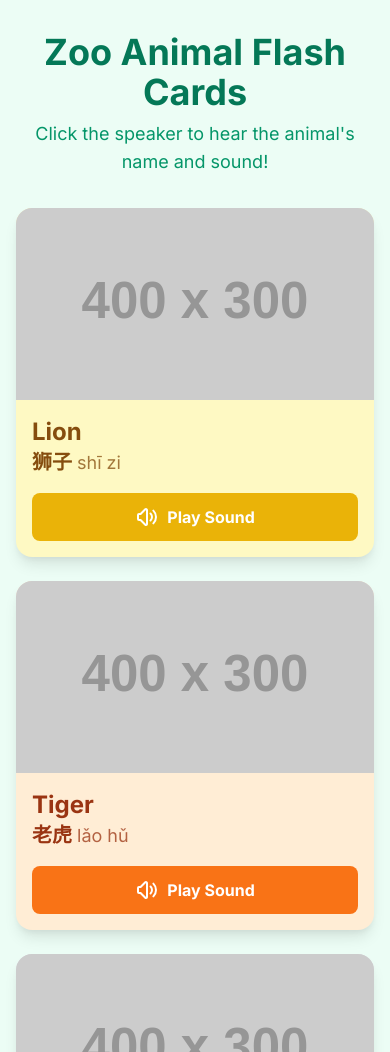
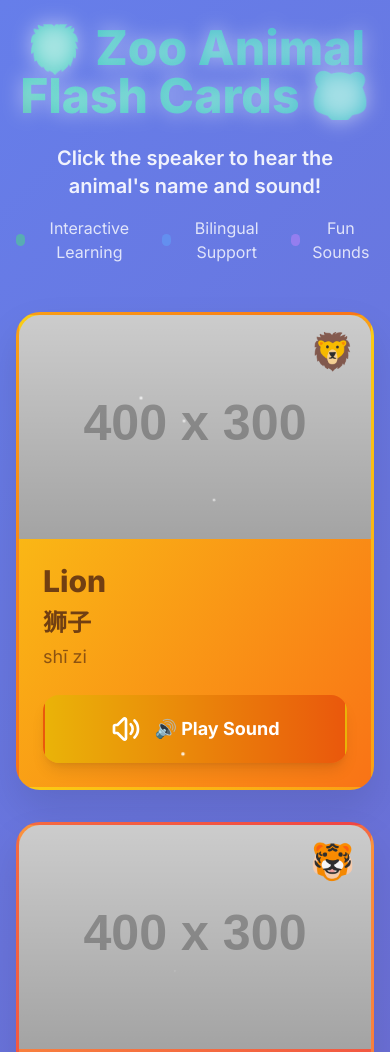
Before and after one commit to MK-Chan-MECACA/Zoo-Flash-Card-for-Toddler, a plain HTML site: page index.html in a window 390 px wide. Shown: the top 1052 px of the page. Drawn offline with nearby package versions, Linux system fonts and the light colour scheme; placeholder pictures from the web are drawn by us.

Commit message:
🎨 Enhanced UI with modern design and animations
- Added beautiful gradient background and card designs
- Implemented smooth animations and hover effects
- Enhanced typography with better font weights and hierarchy
- Added emoji integration and sparkle effects
- Improved button interactions with ripple effects
- Better mobile responsiveness and accessibility
- Added feature indicators and visual feedback
- Staggered card loading animations

```diff
--- a/index.html
+++ b/index.html
@@ -5,42 +5,173 @@
     <meta name="viewport" content="width=device-width, initial-scale=1.0">
     <title>Zoo Animal Flash Cards</title>
     <script src="https://cdn.tailwindcss.com"></script>
-    <link href="https://fonts.googleapis.com/css2?family=Inter:wght@400;600;700&family=Noto+Sans+SC:wght@400;700&display=swap" rel="stylesheet">
+    <link href="https://fonts.googleapis.com/css2?family=Inter:wght@400;600;700;800&family=Noto+Sans+SC:wght@400;700;900&display=swap" rel="stylesheet">
     <style>
         body {
             font-family: 'Inter', 'Noto Sans SC', sans-serif;
             -webkit-tap-highlight-color: transparent;
+            background: linear-gradient(135deg, #667eea 0%, #764ba2 100%);
+            min-height: 100vh;
         }
+
         .card {
-            box-shadow: 0 10px 15px -3px rgba(0, 0, 0, 0.1), 0 4px 6px -2px rgba(0, 0, 0, 0.05);
-            transition: transform 0.3s ease-in-out, box-shadow 0.3s ease-in-out;
+            box-shadow: 0 20px 40px rgba(0, 0, 0, 0.1);
+            transition: all 0.4s cubic-bezier(0.175, 0.885, 0.32, 1.275);
+            border: 3px solid transparent;
+            position: relative;
+            overflow: hidden;
         }
+
+        .card::before {
+            content: '';
+            position: absolute;
+            top: 0;
+            left: -100%;
+            width: 100%;
+            height: 100%;
+            background: linear-gradient(90deg, transparent, rgba(255,255,255,0.2), transparent);
+            transition: left 0.5s;
+        }
+
+        .card:hover::before {
+            left: 100%;
+        }
+
         .card:hover {
-            transform: translateY(-5px);
-            box-shadow: 0 20px 25px -5px rgba(0, 0, 0, 0.1), 0 10px 10px -5px rgba(0, 0, 0, 0.04);
+            transform: translateY(-10px) scale(1.02);
+            box-shadow: 0 30px 60px rgba(0, 0, 0, 0.15);
+            border-color: rgba(255, 255, 255, 0.3);
         }
+
         .play-button {
-            transition: background-color 0.3s, transform 0.2s;
+            transition: all 0.3s cubic-bezier(0.175, 0.885, 0.32, 1.275);
+            position: relative;
+            overflow: hidden;
+            border: 2px solid transparent;
         }
+
+        .play-button::before {
+            content: '';
+            position: absolute;
+            top: 50%;
+            left: 50%;
+            width: 0;
+            height: 0;
+            background: rgba(255, 255, 255, 0.2);
+            border-radius: 50%;
+            transform: translate(-50%, -50%);
+            transition: width 0.3s, height 0.3s;
+        }
+
+        .play-button:hover::before {
+            width: 300px;
+            height: 300px;
+        }
+
+        .play-button:hover {
+            transform: scale(1.05);
+            border-color: rgba(255, 255, 255, 0.5);
+        }
+
         .play-button:active {
             transform: scale(0.95);
         }
+
+        .animal-image {
+            transition: transform 0.3s ease;
+        }
+
+        .card:hover .animal-image {
+            transform: scale(1.1);
+        }
+
+        .title-glow {
+            text-shadow: 0 0 20px rgba(255, 255, 255, 0.5);
+        }
+
+        .floating {
+            animation: floating 3s ease-in-out infinite;
+        }
+
+        @keyframes floating {
+            0%, 100% { transform: translateY(0px); }
+            50% { transform: translateY(-10px); }
+        }
+
+        .bounce-in {
+            animation: bounceIn 0.6s ease-out;
+        }
+
+        @keyframes bounceIn {
+            0% { transform: scale(0.3); opacity: 0; }
+            50% { transform: scale(1.05); }
+            70% { transform: scale(0.9); }
+            100% { transform: scale(1); opacity: 1; }
+        }
+
+        .gradient-text {
+            background: linear-gradient(45deg, #ff6b6b, #4ecdc4, #45b7d1, #96ceb4);
+            background-size: 300% 300%;
+            -webkit-background-clip: text;
+            -webkit-text-fill-color: transparent;
+            background-clip: text;
+            animation: gradientShift 3s ease infinite;
+        }
+
+        @keyframes gradientShift {
+            0%, 100% { background-position: 0% 50%; }
+            50% { background-position: 100% 50%; }
+        }
+
+        .sparkle {
+            position: absolute;
+            width: 4px;
+            height: 4px;
+            background: white;
+            border-radius: 50%;
+            animation: sparkle 2s linear infinite;
+        }
+
+        @keyframes sparkle {
+            0% { opacity: 0; transform: scale(0); }
+            50% { opacity: 1; transform: scale(1); }
+            100% { opacity: 0; transform: scale(0); }
+        }
     </style>
 </head>
-<body class="bg-emerald-50 text-gray-800">
+<body class="text-white">
 
     <div class="container mx-auto px-4 py-8">
-        <header class="text-center mb-8">
-            <h1 class="text-4xl md:text-5xl font-bold text-emerald-700">Zoo Animal Flash Cards</h1>
-            <p class="text-lg text-emerald-600 mt-2">Click the speaker to hear the animal's name and sound!</p>
+        <header class="text-center mb-12">
+            <div class="floating mb-4">
+                <h1 class="text-5xl md:text-7xl font-black title-glow gradient-text">🦁 Zoo Animal Flash Cards 🐯</h1>
+            </div>
+            <p class="text-xl md:text-2xl text-white/90 font-semibold mb-4">Click the speaker to hear the animal's name and sound!</p>
+            <div class="flex justify-center items-center space-x-4 text-white/80">
+                <span class="flex items-center">
+                    <span class="w-3 h-3 bg-green-400 rounded-full mr-2 animate-pulse"></span>
+                    Interactive Learning
+                </span>
+                <span class="flex items-center">
+                    <span class="w-3 h-3 bg-blue-400 rounded-full mr-2 animate-pulse"></span>
+                    Bilingual Support
+                </span>
+                <span class="flex items-center">
+                    <span class="w-3 h-3 bg-purple-400 rounded-full mr-2 animate-pulse"></span>
+                    Fun Sounds
+                </span>
+            </div>
         </header>
 
-        <main id="flashcard-container" class="grid grid-cols-1 sm:grid-cols-2 md:grid-cols-3 lg:grid-cols-4 gap-6 md:gap-8">
+        <main id="flashcard-container" class="grid grid-cols-1 sm:grid-cols-2 md:grid-cols-3 lg:grid-cols-4 gap-8 md:gap-10">
             <!-- Animal cards will be injected here by JavaScript -->
         </main>
 
-        <footer class="text-center mt-12 text-emerald-500">
-            <p>A fun learning game for toddlers.</p>
+        <footer class="text-center mt-16 text-white/70">
+            <p class="text-lg font-medium">A fun learning game for toddlers 🎮</p>
+            <div class="mt-4 flex justify-center space-x-6">
+                <span class="text-sm">Made with ❤️ for little learners</span>
+            </div>
         </footer>
     </div>
 
@@ -53,10 +184,10 @@
                 pinyin: 'shī zi',
                 sound_text: 'The lion says roar',
                 image_query: 'A_friendly_cartoon_lion_in_a_jungle',
-                bg_color: 'bg-yellow-100',
-                text_color: 'text-yellow-800',
-                button_color: 'bg-yellow-500',
-                button_hover: 'hover:bg-yellow-600',
+                bg_gradient: 'from-yellow-400 to-orange-500',
+                text_color: 'text-yellow-900',
+                button_color: 'from-yellow-500 to-orange-600',
+                emoji: '🦁',
             },
             {
                 name_en: 'Tiger',
@@ -64,10 +195,10 @@
                 pinyin: 'lǎo hǔ',
                 sound_text: 'The tiger says grrrr',
                 image_query: 'A_cute_cartoon_tiger_with_stripes',
-                bg_color: 'bg-orange-100',
-                text_color: 'text-orange-800',
-                button_color: 'bg-orange-500',
-                button_hover: 'hover:bg-orange-600',
+                bg_gradient: 'from-orange-400 to-red-500',
+                text_color: 'text-orange-900',
+                button_color: 'from-orange-500 to-red-600',
+                emoji: '🐯',
             },
             {
                 name_en: 'Elephant',
@@ -75,10 +206,10 @@
                 pinyin: 'dà xiàng',
                 sound_text: 'The elephant says pawoo',
                 image_query: 'A_happy_cartoon_elephant_with_big_ears',
-                bg_color: 'bg-gray-200',
+                bg_gradient: 'from-gray-300 to-gray-600',
                 text_color: 'text-gray-800',
-                button_color: 'bg-gray-500',
-                button_hover: 'hover:bg-gray-600',
+                button_color: 'from-gray-500 to-gray-700',
+                emoji: '🐘',
             },
             {
                 name_en: 'Monkey',
@@ -86,10 +217,10 @@
                 pinyin: 'hóu zi',
                 sound_text: 'The monkey says ooh ooh aah aah',
                 image_query: 'A_playful_cartoon_monkey_swinging',
-                bg_color: 'bg-amber-100',
-                text_color: 'text-amber-800',
-                button_color: 'bg-amber-500',
-                button_hover: 'hover:bg-amber-600',
+                bg_gradient: 'from-amber-300 to-orange-400',
+                text_color: 'text-amber-900',
+                button_color: 'from-amber-500 to-orange-600',
+                emoji: '🐒',
             },
             {
                 name_en: 'Panda',
@@ -97,10 +228,10 @@
                 pinyin: 'xióng māo',
                 sound_text: 'The panda munches on bamboo',
                 image_query: 'A_cuddly_cartoon_panda_eating_bamboo',
-                bg_color: 'bg-zinc-200',
-                text_color: 'text-zinc-800',
-                button_color: 'bg-zinc-800',
-                button_hover: 'hover:bg-zinc-900',
+                bg_gradient: 'from-gray-200 to-gray-500',
+                text_color: 'text-gray-800',
+                button_color: 'from-gray-600 to-gray-800',
+                emoji: '🐼',
             },
             {
                 name_en: 'Giraffe',
@@ -108,10 +239,10 @@
                 pinyin: 'cháng jǐng lù',
                 sound_text: 'The giraffe is quiet',
                 image_query: 'A_tall_cartoon_giraffe_with_a_long_neck',
-                bg_color: 'bg-yellow-50',
-                text_color: 'text-yellow-700',
-                button_color: 'bg-yellow-400',
-                button_hover: 'hover:bg-yellow-500',
+                bg_gradient: 'from-yellow-200 to-amber-400',
+                text_color: 'text-yellow-900',
+                button_color: 'from-yellow-400 to-amber-600',
+                emoji: '🦒',
             },
              {
                 name_en: 'Zebra',
@@ -119,10 +250,10 @@
                 pinyin: 'bān mǎ',
                 sound_text: 'The zebra says neigh',
                 image_query: 'A_friendly_cartoon_zebra_with_black_and_white_stripes',
-                bg_color: 'bg-slate-100',
-                text_color: 'text-slate-800',
-                button_color: 'bg-slate-400',
-                button_hover: 'hover:bg-slate-500',
+                bg_gradient: 'from-gray-100 to-gray-400',
+                text_color: 'text-gray-800',
+                button_color: 'from-gray-400 to-gray-600',
+                emoji: '🦓',
             },
             {
                 name_en: 'Penguin',
@@ -130,10 +261,10 @@
                 pinyin: 'qǐ é',
                 sound_text: 'The penguin says honk honk',
                 image_query: 'A_cute_cartoon_penguin_on_ice',
-                bg_color: 'bg-sky-100',
-                text_color: 'text-sky-800',
-                button_color: 'bg-sky-400',
-                button_hover: 'hover:bg-sky-500',
+                bg_gradient: 'from-blue-200 to-blue-500',
+                text_color: 'text-blue-900',
+                button_color: 'from-blue-400 to-blue-600',
+                emoji: '🐧',
             }
         ];
 
@@ -142,30 +273,45 @@
 
         // --- Function to create and display cards ---
         function createAnimalCards() {
-            animals.forEach(animal => {
+            animals.forEach((animal, index) => {
                 const card = document.createElement('div');
-                card.className = `card w-full ${animal.bg_color} rounded-2xl overflow-hidden flex flex-col`;
+                card.className = `card w-full bg-gradient-to-br ${animal.bg_gradient} rounded-3xl overflow-hidden flex flex-col bounce-in`;
+                card.style.animationDelay = `${index * 0.1}s`;
 
-                // Generate a placeholder image URL
-                const imageUrl = `https://placehold.co/400x300/${animal.bg_color.split('-')[1]}00/333333?text=${animal.image_query.replace(/_/g, '%20')}&font=lora`;
+                // Generate a placeholder image URL with better styling
+                const imageUrl = `https://placehold.co/400x300/ffffff/333333?text=${animal.emoji}+${animal.name_en}&font=inter&fontSize=24`;
 
                 card.innerHTML = `
-                    <div class="relative">
-                        <img src="${imageUrl}" alt="A cute cartoon of a ${animal.name_en}" class="w-full h-48 object-cover">
+                    <div class="relative overflow-hidden">
+                        <img src="${imageUrl}" alt="A cute cartoon of a ${animal.name_en}" class="animal-image w-full h-56 object-cover">
+                        <div class="absolute top-4 right-4 text-4xl">${animal.emoji}</div>
+                        <div class="absolute inset-0 bg-gradient-to-t from-black/20 to-transparent"></div>
                     </div>
-                    <div class="p-4 flex-grow flex flex-col justify-between">
+                    <div class="p-6 flex-grow flex flex-col justify-between">
                         <div>
-                            <h2 class="text-2xl font-bold ${animal.text_color}">${animal.name_en}</h2>
-                            <p class="text-xl font-semibold ${animal.text_color}">${animal.name_zh} <span class="text-lg font-normal opacity-75">${animal.pinyin}</span></p>
+                            <h2 class="text-3xl font-black ${animal.text_color} mb-2">${animal.name_en}</h2>
+                            <p class="text-2xl font-bold ${animal.text_color} mb-1">${animal.name_zh}</p>
+                            <p class="text-lg font-medium ${animal.text_color}/80">${animal.pinyin}</p>
                         </div>
-                        <button class="play-button w-full mt-4 p-3 rounded-lg text-white font-bold flex items-center justify-center ${animal.button_color} ${animal.button_hover}" data-en="${animal.name_en}" data-zh="${animal.name_zh}" data-sound="${animal.sound_text}">
-                            <svg xmlns="http://www.w3.org/2000/svg" class="h-6 w-6 mr-2" fill="none" viewBox="0 0 24 24" stroke="currentColor" stroke-width="2">
+                        <button class="play-button w-full mt-6 p-4 rounded-2xl text-white font-bold text-lg flex items-center justify-center bg-gradient-to-r ${animal.button_color} shadow-lg" data-en="${animal.name_en}" data-zh="${animal.name_zh}" data-sound="${animal.sound_text}">
+                            <svg xmlns="http://www.w3.org/2000/svg" class="h-8 w-8 mr-3" fill="none" viewBox="0 0 24 24" stroke="currentColor" stroke-width="2">
                                 <path stroke-linecap="round" stroke-linejoin="round" d="M15.536 8.464a5 5 0 010 7.072m2.828-9.9a9 9 0 010 12.728M5.586 15H4a1 1 0 01-1-1v-4a1 1 0 011-1h1.586l4.707-4.707C10.923 3.663 12 4.109 12 5v14c0 .891-1.077 1.337-1.707.707L5.586 15z" />
                             </svg>
-                            Play Sound
+                            🔊 Play Sound
                         </button>
                     </div>
                 `;
+
+                // Add sparkle effects
+                for (let i = 0; i < 5; i++) {
+                    const sparkle = document.createElement('div');
+                    sparkle.className = 'sparkle';
+                    sparkle.style.left = Math.random() * 100 + '%';
+                    sparkle.style.top = Math.random() * 100 + '%';
+                    sparkle.style.animationDelay = Math.random() * 2 + 's';
+                    card.appendChild(sparkle);
+                }
+
                 container.appendChild(card);
             });
         }
@@ -181,6 +327,12 @@
             const nameEn = button.dataset.en;
             const nameZh = button.dataset.zh;
             const soundText = button.dataset.sound;
+
+            // Add visual feedback
+            button.style.transform = 'scale(0.95)';
+            setTimeout(() => {
+                button.style.transform = 'scale(1)';
+            }, 150);
 
             // Create utterances
             const utteranceEn = new SpeechSynthesisUtterance(nameEn);
@@ -209,10 +361,14 @@
             // Check for speech synthesis support
             if ('speechSynthesis' in window) {
                 createAnimalCards();
-                const buttons = document.querySelectorAll('.play-button');
-                buttons.forEach(button => button.addEventListener('click', playSound));
+
+                // Add event listeners after cards are created
+                setTimeout(() => {
+                    const buttons = document.querySelectorAll('.play-button');
+                    buttons.forEach(button => button.addEventListener('click', playSound));
+                }, 100);
             } else {
-                container.innerHTML = '<p class="text-center text-red-500 col-span-full">Sorry, your browser does not support the speech synthesis feature required for this game.</p>';
+                container.innerHTML = '<div class="col-span-full text-center p-8 bg-red-500/20 rounded-3xl border-2 border-red-500/50"><p class="text-red-200 text-xl font-semibold">Sorry, your browser does not support the speech synthesis feature required for this game.</p></div>';
             }
         });
     </script>
```
